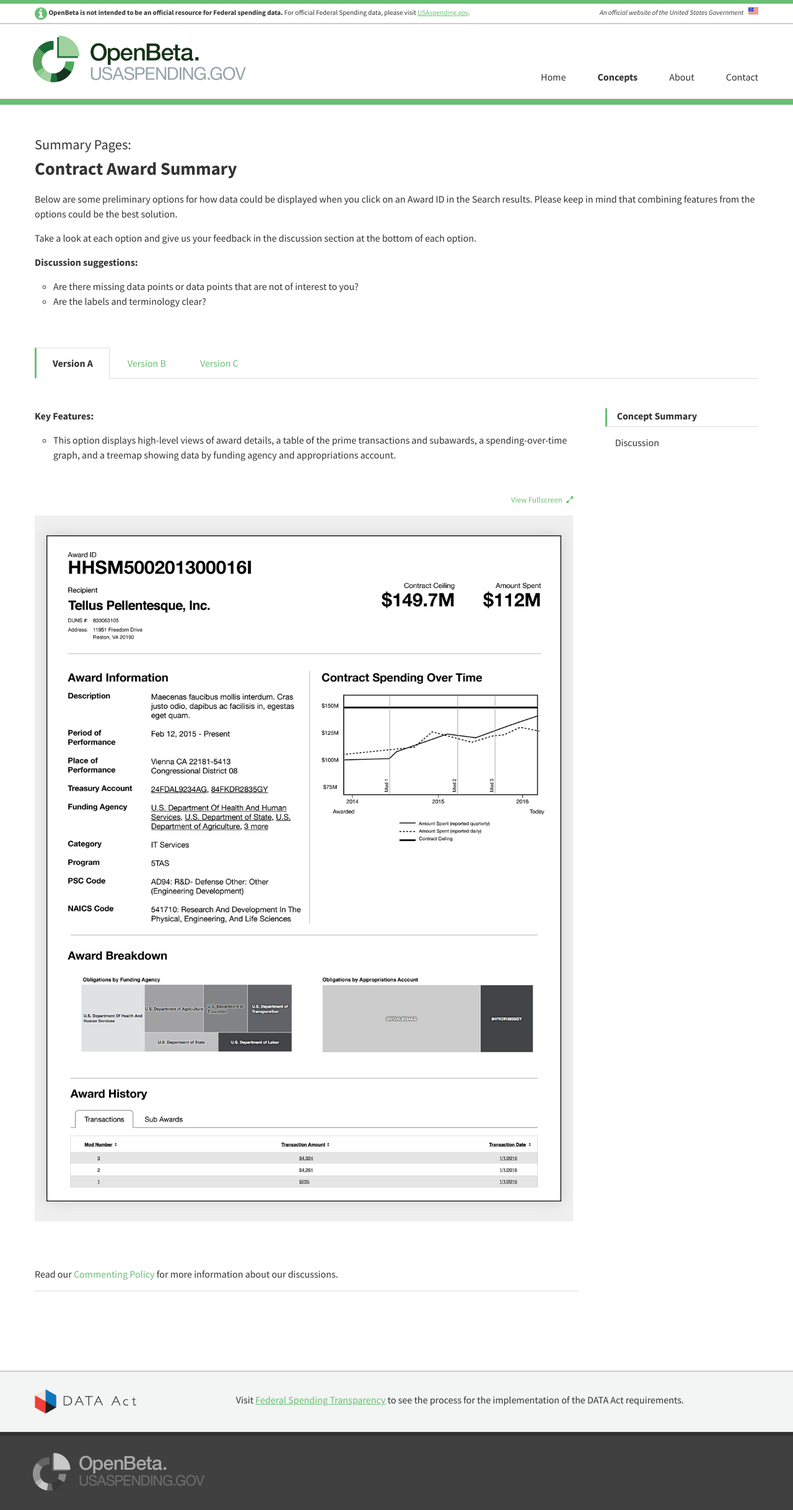
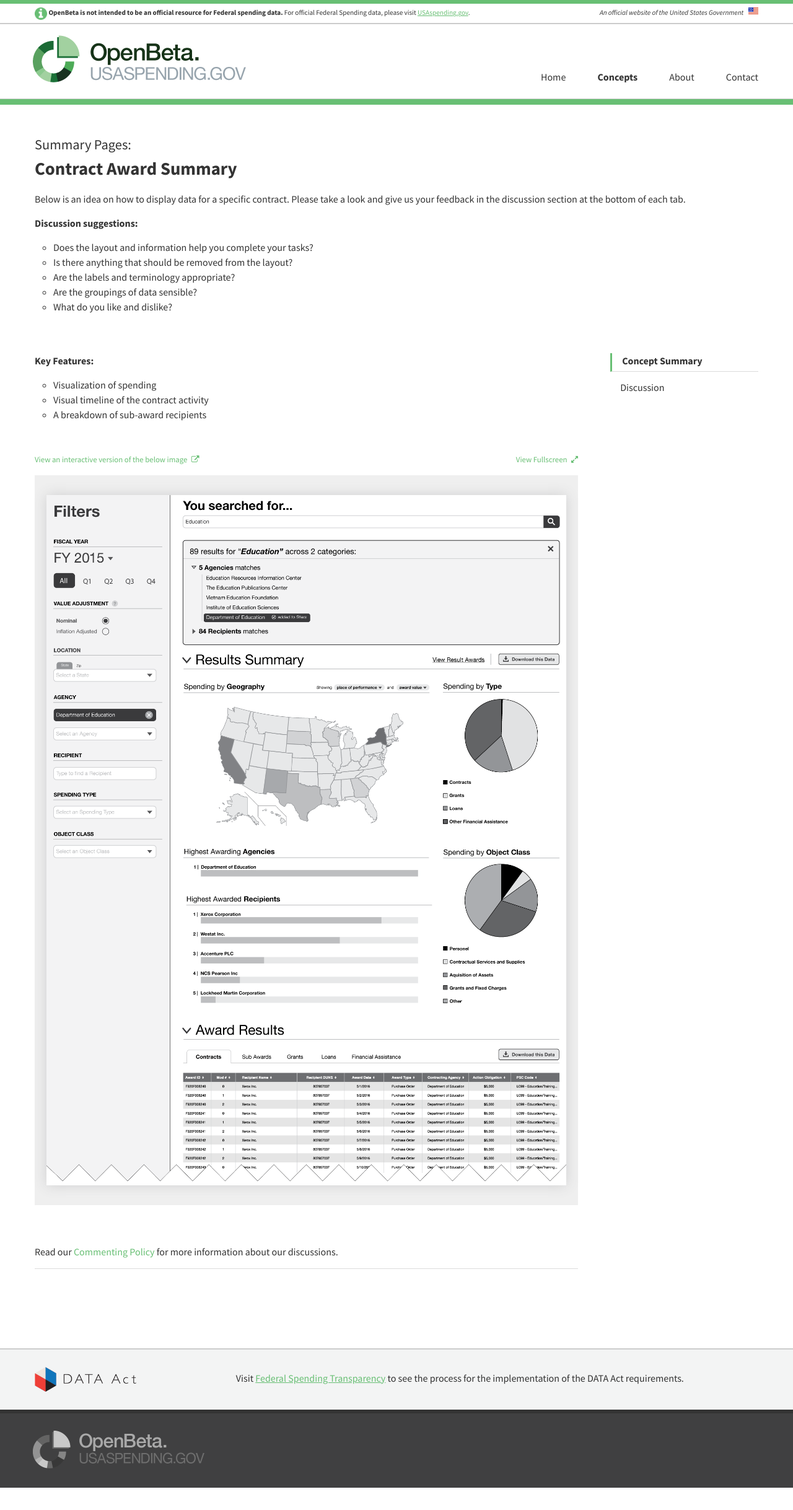
Before and after one commit to fedspendingtransparency/openbeta, a Jekyll site: the page built from _concepts/contract-award-summary.md, in a window 1280 px wide. Shown: the whole page at 62% size. Built offline with Jekyll 4.4.1, drawn with Linux system fonts in a browser that asks for light colours; nearby versions of some CDN libraries; library files that are not in the unit come from our copies; comment, search, counter and statistics services are not loaded; after the commit the page ends 2401 px from its top, so only the background shows below that; part of the change alters nothing that is shown.

Commit message:
Refactored Topic page code so Disqus comments only showed up once on no-tabbed pages

```diff
--- a/_concepts/contract-award-summary.md
+++ b/_concepts/contract-award-summary.md
@@ -11,65 +11,45 @@ category: "Summary Pages:"
 headline: Contract Award Summary
 
 copy:
-  - text: Below are some preliminary options for how data could be displayed when you click on an Award ID in the Search results. Please keep in mind that combining features from the options could be the best solution.
-  - text: Take a look at each option and give us your feedback in the discussion section at the bottom of each option.
+  - text: Below is an idea on how to display data for a specific contract. Please take a look and give us your feedback in the discussion section at the bottom of each tab.
 
 discussion_title: "Discussion suggestions:"
 
 discussion_bullet_points:
-- Are there missing data points or data points that are not of interest to you?
-- Are the labels and terminology clear?
+- Does the layout and information help you complete your tasks?
+- Is there anything that should be removed from the layout?
+- Are the labels and terminology appropriate?
+- Are the groupings of data sensible?
+- What do you like and dislike?
 
-tabs_required: yes
+tabs_required: no
 
 tabs:
-  - title: Version A
-    url_hash: "#!version-a"
+  - title:
+    url_hash:
     archived_text:
-    description: "Key Features:"
+    description:
     features:
-      - description: This option displays high-level views of award details, a table of the prime transactions and subawards, a spending-over-time graph, and a treemap showing data by funding agency and appropriations account.
+      - description:
     disclaimer_text:
-    image: /assets/img/award-wireframes_A.png
-    image_alt_text: An image of a proposed contract award summary page design. It features the award ID and recipient information at the top left of the page and the award amounts at the top right. The next section below contains more contract award details on the left and a timeline of award modifications on the right. The next section below features treemap graphics that illustrate the share of funding amounts divided among all of the funding offices as well as the distribution of obligations by appropriations account. The last section at the bottom contains a table view of the contract award's modifications. A tab exists to view sub awards.
-    below_image_content: What do you think of the Contract Award Summary - Version A?
-    disqus_identifier: 71538462
-    disqus_url: "http://treasury-dact-jekyll.s3-website-us-east-1.amazonaws.com/dev/concepts/contract-award-summary/#!version-a"
-  - title: Version B
-    url_hash: "#!version-b"
-    archived_text:
-    description: "Key Features:"
-    features:
-      - description: This option features a visual timeline of an award's transactions.
-    disclaimer_text:
-    image: /assets/img/award-wireframes_B.png
-    image_alt_text: An image of a proposed layout for the contract award summary page that features the award ID, recipient information, agency information and contract description at the top left section, contract award values and contract term dates at the top right, and a vertical timeline of the contract activity in the bottom section which features information about modifications and sub awards displayed chronologically.
-    below_image_content: What do you think of the Contract Award Summary - Version B?
-    disqus_identifier: 56237819
-    disqus_url: "http://treasury-dact-jekyll.s3-website-us-east-1.amazonaws.com/dev/concepts/contract-award-summary/#!version-b"
-  - title: Version C
-    url_hash: "#!version-c"
-    archived_text:
-    description: "Key Features:"
-    features:
-      - description: This option allows you to navigate the details of the award and displays a table view of those details.
-    disclaimer_text:
-    image: /assets/img/award-wireframes_C.png
-    image_alt_text: An image of a proposed layout for the contract award summary page that features the award ID, recipient information, agency information and contract description at the top left section, contract award values and contract term dates at the top right, and featured at the bottom of the page is a set of square buttons labeled with a count of various contract attributes that trigger the display of a table view to the left containing contract details corresponding to that button's label.
-    below_image_content: What do you think of the Contract Award Summary - Version C?
-    disqus_identifier: 74813926
-    disqus_url: "http://treasury-dact-jekyll.s3-website-us-east-1.amazonaws.com/dev/concepts/contract-award-summary/#!version-c"
+    image:
+    image_alt_text:
+    below_image_content:
+    disqus_identifier:
+    disqus_url:
 
 no_tabs:
   - archived_text:
     description: "Key Features:"
     features:
-      - description:
-    disclaimer_text: <a class="usa-cta external-link" href='http://9bgx80.axshare.com/search_results.html' target="_blank">View an interactive version of the below image</a>
+      - description: Visualization of spending
+      - description: Visual timeline of the contract activity
+      - description: A breakdown of sub-award recipients
+    disclaimer_text: <a class="usa-cta external-link" href='http://9bgx80.axshare.com/#g=1&p=contract_award_summary_v1&c=1' target="_blank">View an interactive version of the below image</a>
     image: "/assets/img/search_results.png"
-    image_alt_text: An image of a proposed layout for the search results page that consists of a list of search filters on the left side of the page and to the right, a heat map of spending within the U.S., pie charts showing the distribution of awards by category and object class, a list of top awarding agencies, a list of top awarded recipients, and below, a table of all award results separated by award type, in tabs.
-    below_image_content: What do you think of the Search Results option?
-    disqus_identifier: 59476183
-    disqus_url: "http://treasury-dact-jekyll.s3-website-us-east-1.amazonaws.com/dev/concepts/search-results/"
+    image_alt_text:
+    below_image_content:
+    disqus_identifier: 97847241
+    disqus_url: "http://treasury-dact-jekyll.s3-website-us-east-1.amazonaws.com/dev/concepts/contract-award-summary/"
 
 ---
--- a/_layouts/concept.html
+++ b/_layouts/concept.html
@@ -131,7 +131,7 @@
                 <div id="disqus_thread"></div>
               {% endif %}
 
-              {% include disqus.html disqus_identifier=tab.disqus_identifier disqus_url=tab.disqus_url %}
+              {% include disqus.html disqus_identifier=page.no_tabs.disqus_identifier disqus_url=page.no_tabs.disqus_url %}
 
             </div>
           </div>
@@ -238,7 +238,7 @@
             </div>
           </div>
         </div>
-      {% endif %}
+      </div>
 
       <div class="usa-concepts">
         <div class="grid">
@@ -273,7 +273,7 @@
           {% endfor %}
         </div>
       </div>
-      </div>
+    {% endif %}
 
     {% include footer.html %}
 
--- a/_sass/scss/_concepts.scss
+++ b/_sass/scss/_concepts.scss
@@ -106,7 +106,7 @@
   }
 
   .usa-disclaimer {
-    margin-top: 0;
+    margin-top: 4em;
   }
 
   + .usa-width-three {
```
Lines whose indentation alone changed are shown as unchanged.
